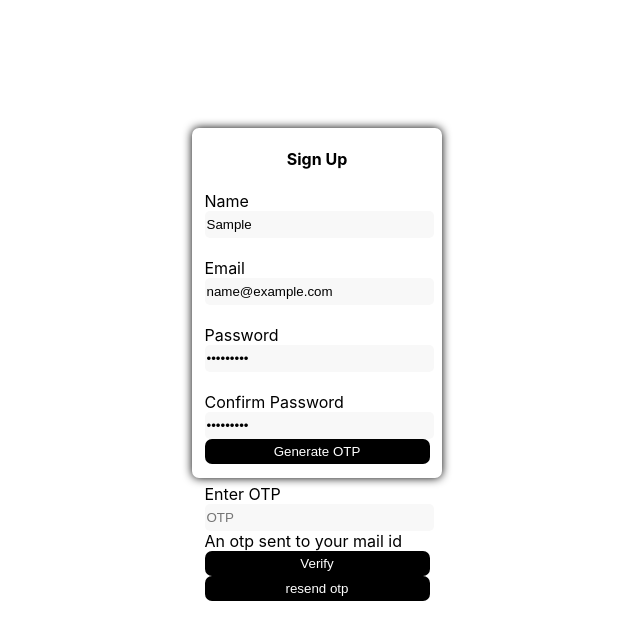
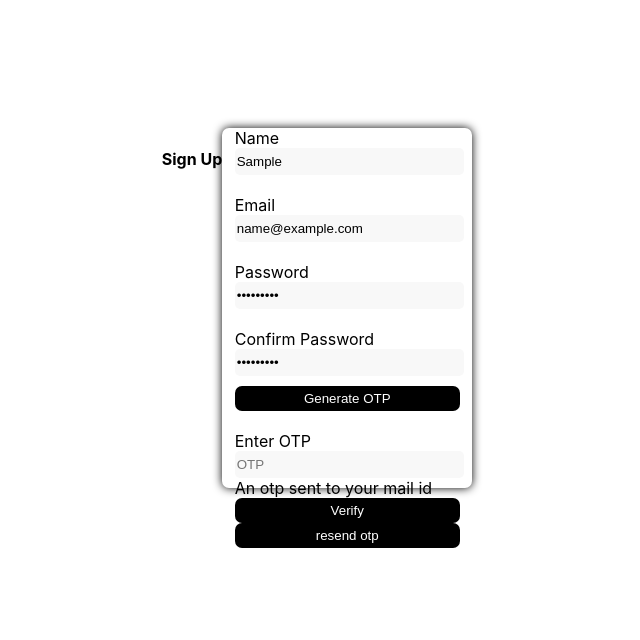
Before and after one commit to Atharvasharma12/Boekenza2.0, a React (Create React App) app: page /LoginPage/RegisterPage in a window 1280 px wide. Both pictures are taken after typing "Sample", "name@example.com", "Sample123", "Sample123" into the empty fields and a click on the button "Generate OTP". Shown: the top 640 px of the page, without its empty margins (323-963 px from the left). Built offline with nearby package versions, Linux system fonts and the light colour scheme; no server answers.

Commit message:
Refactor

```diff
--- a/src/Components/LoginPage.css
+++ b/src/Components/LoginPage.css
@@ -19,7 +19,7 @@ body {
 .loginMain {
   box-shadow: 0px 0px 10px;
   width: 250px;
-  height: 320px;
+  height: 280px;
   border-radius: 10px;
   display: flex;
   flex-direction: column;
--- a/src/Components/RegisterPage.css
+++ b/src/Components/RegisterPage.css
@@ -20,7 +20,7 @@ flex-direction: column;
 align-items: center;
 justify-items: center;
 border-radius: 7px;
-height: 350px;
+height: 360px;
 }
 
 .registerForm{
@@ -52,3 +52,7 @@ height: 350px;
     color: white;
     cursor: pointer;
 }
+
+.registerButton{
+    margin-top: 10px;
+}
--- a/src/Components/RegisterPage.jsx
+++ b/src/Components/RegisterPage.jsx
@@ -74,11 +74,10 @@ function RegisterPage() {
   return (
     <>
       <div className="lolo">
-        <div className="registerMain">
         <div className="registerBoxHeading">
           <h4>Sign Up</h4>
         </div>
-
+        <div className="registerMain">
           <div className="registerForm">
             <label>Name</label>
 
@@ -122,6 +121,7 @@ function RegisterPage() {
 
             {showOtp ? (
               <>
+                <div className="enterOTPMainBox">
                   <br />
                   <label>Enter OTP</label>
                   <input
@@ -134,6 +134,7 @@ function RegisterPage() {
                   <span>An otp sent to your mail id</span>
                   <button onClick={verifyotp}>Verify</button>
                   <button>resend otp</button>
+                </div>
               </>
             ) : (
               <></>
```
Lines whose indentation alone changed are shown as unchanged.
